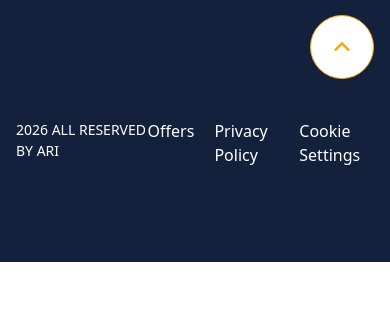
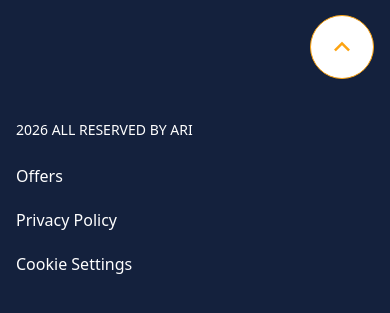
Before and after one commit to pratikmaity00/SDLC-PROJECT, a website: page index.html in a window 390 px wide. Shown: the part 5092-5405 px from the top of the page. Before the commit the page ends 5354 px from the top, so only its background shows below. Drawn offline with nearby package versions, Linux system fonts and the light colour scheme.

Commit message:
home page done

```diff
--- a/index.html
+++ b/index.html
@@ -211,7 +211,7 @@
               <div class="space-y-4">
                 <!-- Item 1 -->
                 <details
-                  class="group border border-gray-400 rounded-2xl p-0 overflow-hidden"
+                  class="group border border-gray-400 rounded-2xl p-0 overflow-hidden hover:bg-slate-100 transition"
                 >
                   <summary
                     class="flex justify-between items-center px-6 py-4 cursor-pointer list-none"
@@ -231,7 +231,7 @@
 
                 <!-- Item 2 -->
                 <details
-                  class="group border border-gray-400 rounded-2xl overflow-hidden"
+                  class="group border border-gray-400 rounded-2xl overflow-hidden hover:bg-slate-100 transition"
                 >
                   <summary
                     class="flex justify-between items-center px-6 py-4 cursor-pointer list-none"
@@ -250,7 +250,7 @@
 
                 <!-- Item 3 -->
                 <details
-                  class="group border border-gray-400 rounded-2xl overflow-hidden"
+                  class="group border border-gray-400 rounded-2xl overflow-hidden hover:bg-slate-100 transition"
                 >
                   <summary
                     class="flex justify-between items-center px-6 py-4 cursor-pointer list-none"
@@ -269,7 +269,7 @@
 
                 <!-- Item 4 -->
                 <details
-                  class="group border border-gray-400 rounded-2xl overflow-hidden"
+                  class="group border border-gray-400 rounded-2xl overflow-hidden hover:bg-slate-100 transition"
                 >
                   <summary
                     class="flex justify-between items-center px-6 py-4 cursor-pointer list-none"
@@ -484,14 +484,14 @@
               </div>
             </div>
           </div>
-          <div class="flex justify-between pt-[40px]">
+          <div class="flex flex-col md:flex-row justify-between pt-[40px] gap-6 md:gap-0">
             <div>
-              <p class="text-white">2026 ALL RESERVED BY <a href="#">ARI</a></p>
+              <p class="text-white">2026 ALL RESERVED BY <a class="hover:text-slate-400 transition" href="#">ARI</a></p>
             </div>
-            <div class="flex gap-5 text-white">
-              <a href="#">Offers</a>
-              <a href="#">Privacy Policy</a>
-              <a href="#">Cookie Settings</a>
+            <div class="flex flex-col md:flex-row gap-5 text-white">
+              <a class="hover:text-slate-400 transition" href="#">Offers</a>
+              <a class="hover:text-slate-400 transition" href="#">Privacy Policy</a>
+              <a class="hover:text-slate-400 transition" href="#">Cookie Settings</a>
             </div>
           </div>
         </div>
```
Also changed, not shown: src/output.css.
